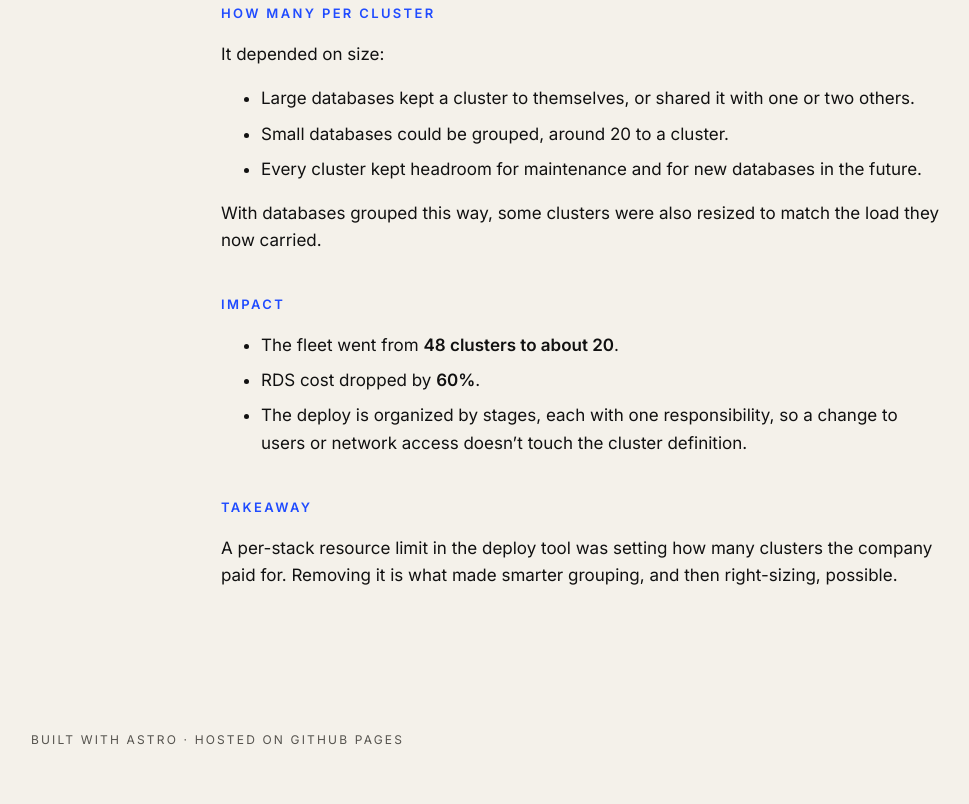
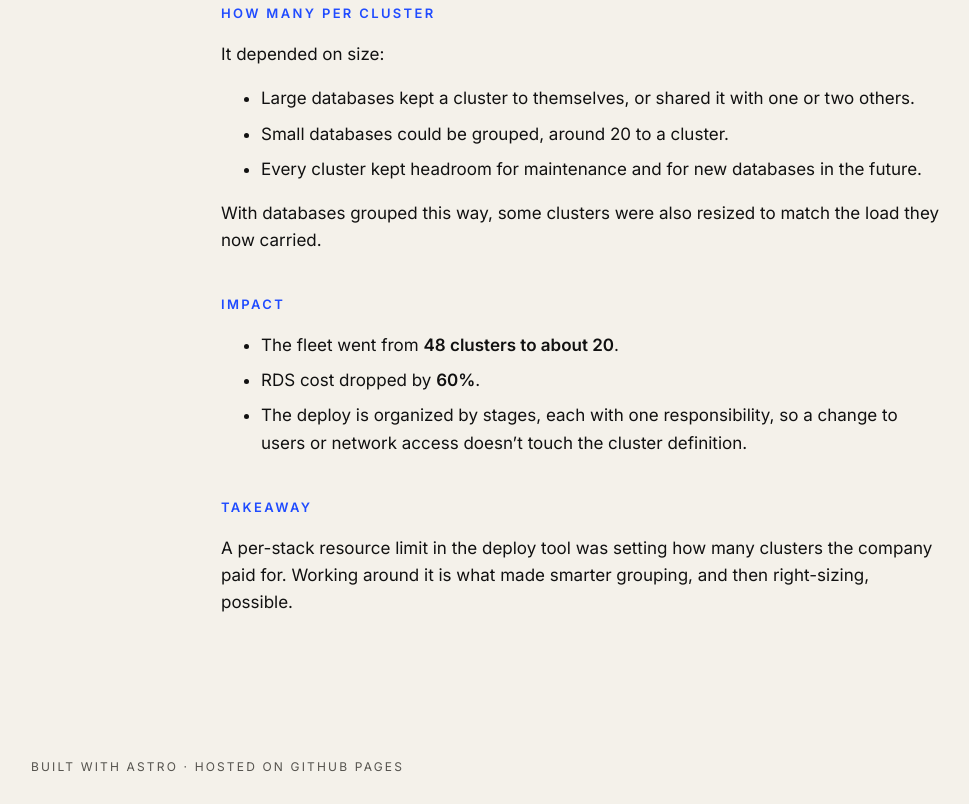
Before and after one commit to alvarofpp/alvarofpp.github.io, an Astro site: page /work/rds-cost-reduction in a window 1280 px wide. Shown: the part 1936-2740 px from the top of the page, without its empty margins (57-1026 px from the left). Before the commit the page ends 2713 px from the top, so only its background shows below. Built offline with nearby package versions, Linux system fonts and the light colour scheme; Astro itself is replaced by a stand-in of ours.

Commit message:
docs(work): ajusta takeaway do estudo de rds

```diff
--- a/src/content/work/rds-cost-reduction.md
+++ b/src/content/work/rds-cost-reduction.md
@@ -68,4 +68,4 @@ carried.
 ## Takeaway
 
 A per-stack resource limit in the deploy tool was setting how many clusters the company paid
-for. Removing it is what made smarter grouping, and then right-sizing, possible.
+for. Working around it is what made smarter grouping, and then right-sizing, possible.
```
